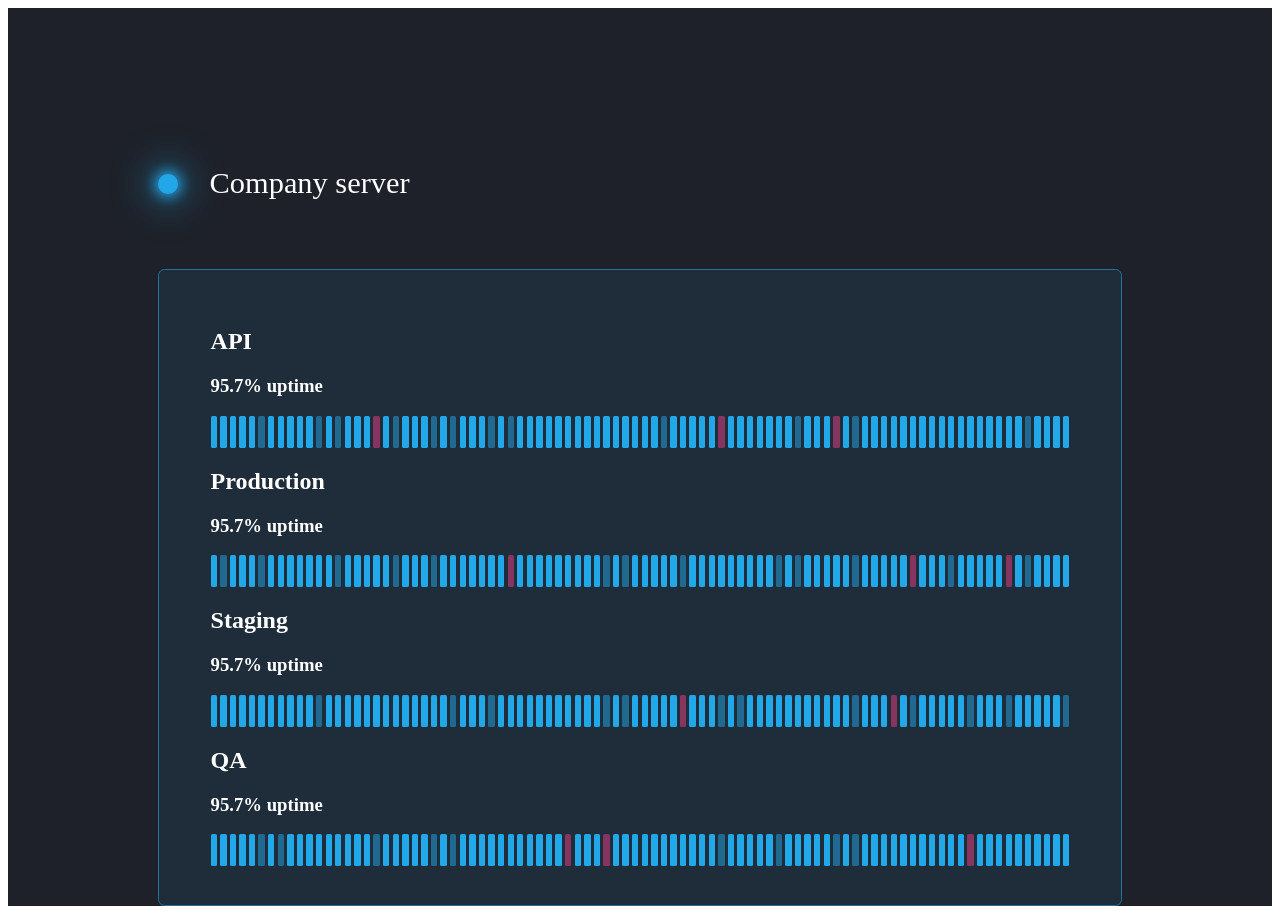
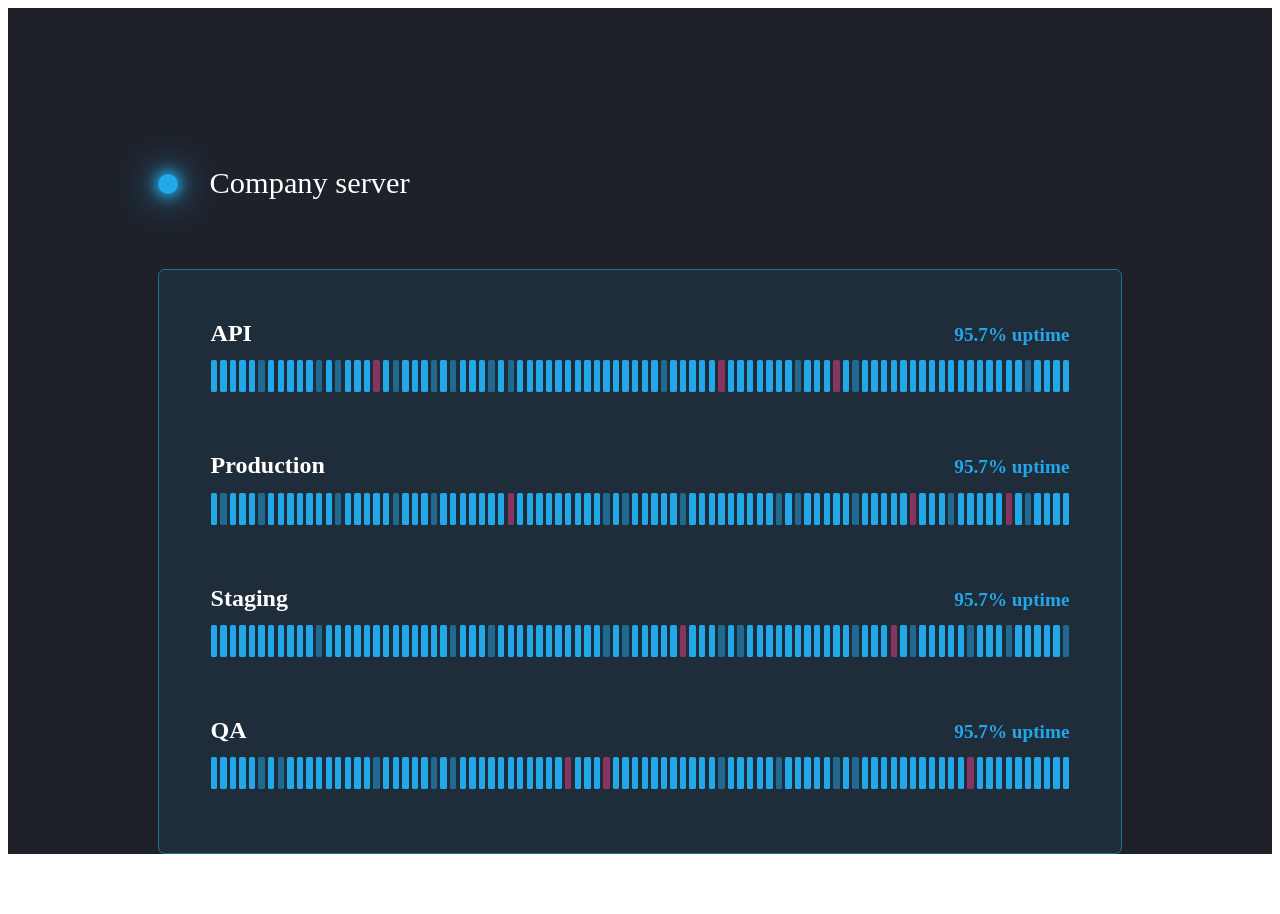
Before and after one commit to devtoolsbakery/status-server, a Next.js app in the folder app/: page /user in a window 1280 px wide. After the commit the page ends 862 px from the top, so only its background shows below. Built offline with nearby package versions, Linux system fonts and the light colour scheme.

Commit message:
Added CardEndpointTimeline and refactored minor things from Card

```diff
--- a/app/components/Card.js
+++ b/app/components/Card.js
@@ -23,12 +23,14 @@ class Card extends Component {
   }
 
   render() {
-    const data = Utils.loadCardMockData(this.props.dayLimit);
+    const { dayLimit, status, name } = this.props;
+    const data = Utils.loadCardMockData(dayLimit);
 
+    // TODO: use status prop instead of classes or keep classes for theming with global vars?
     return (
       <CardView>
         <CardAnimation ready={this.state.ready}>
-          <CardTitle className={`card__title--status ${this.props.status}`} status={this.state.status}>{this.props.name}</CardTitle>
+          <CardTitle className={`${status}`} status={status}>{name}</CardTitle>
           <CardEndPointContainer>
             {
               data.map((endpoint, i) => {
--- a/app/components/CardEndpoint.js
+++ b/app/components/CardEndpoint.js
@@ -1,32 +1,42 @@
 import React, { Component } from 'react';
+import styled from 'styled-components';
+import CardEndpointTimeline from './CardEndpointTimeline';
 
 
-// TODO: refactor with styled components
 const CardEndpoint = props => {
   return (
-    <div className="card__container__endpoint">
-      <div className="card__endpoint__header">
-        <h2 className="card__endpoint__title">{props.data.name}</h2>
-        <h3 className="card__endpoint__uptime">{props.data.uptime}% uptime</h3>
-      </div>
-      <div className="card__endpoint__timeline">
-        {
-          props.data.days.map((dayValue, i) => {
-            let status = null;
-            const theshold = 0.7;
-
-            if (dayValue < 1 && dayValue >= theshold) {
-              status = 'card__timeline__card-day--status-warning';
-            }
-            else if (dayValue < theshold) {
-              status = 'card__timeline__card-day--status-error';
-            }
-            return <div key={i} className={`card__timeline__card-day ${status}`}></div>;
-          })
-        }
-      </div>
-    </div>
+    <CardEndpointView>
+      <CardEndpointHeader>
+        <CardEndpointTitle>{props.data.name}</CardEndpointTitle>
+        <CardEndpointUptime>{props.data.uptime}% uptime</CardEndpointUptime>
+      </CardEndpointHeader>
+      <CardEndpointTimeline data={props.data} />
+    </CardEndpointView>
   )
 }
 
+const CardEndpointView = styled.div`
+  margin-bottom: 3.0rem;
+
+  :last-child {
+    margin-bottom: 1.6rem;
+  }
+`
+const CardEndpointHeader = styled.div`
+  display: flex;
+  justify-content: space-between;
+  line-height: 3.2rem;
+  align-items: baseline;
+`
+const CardEndpointTitle = styled.h2`
+margin: 0;
+font-size: var(--base-font-size);
+`
+const CardEndpointUptime = styled.h3`
+  margin: 0;
+  font-size: 1.2rem;
+  text-align: right;
+  color: var(--theme-color-uptime);
+`
+
 export default CardEndpoint;
--- /dev/null
+++ b/app/components/CardEndpointTimeline.js
@@ -0,0 +1,28 @@
+import React, { Component } from 'react';
+import styled from 'styled-components';
+
+
+// TODO: refactor with styled components
+const CardEndpointTimeline = props => {
+  return (
+    <div className="card__endpoint__timeline">
+      {
+        props.data.days.map((dayValue, i) => {
+          let status = null;
+          const theshold = 0.7;
+
+          if (dayValue < 1 && dayValue >= theshold) {
+            status = 'card__timeline__card-day--status-warning';
+          }
+          else if (dayValue < theshold) {
+            status = 'card__timeline__card-day--status-error';
+          }
+          return <div key={i} className={`card__timeline__card-day ${status}`}></div>;
+        })
+      }
+    </div>
+  )
+}
+
+
+export default CardEndpointTimeline;
```
Also changed, not shown: 1 other file (tests, documents, lock files or other folders).
